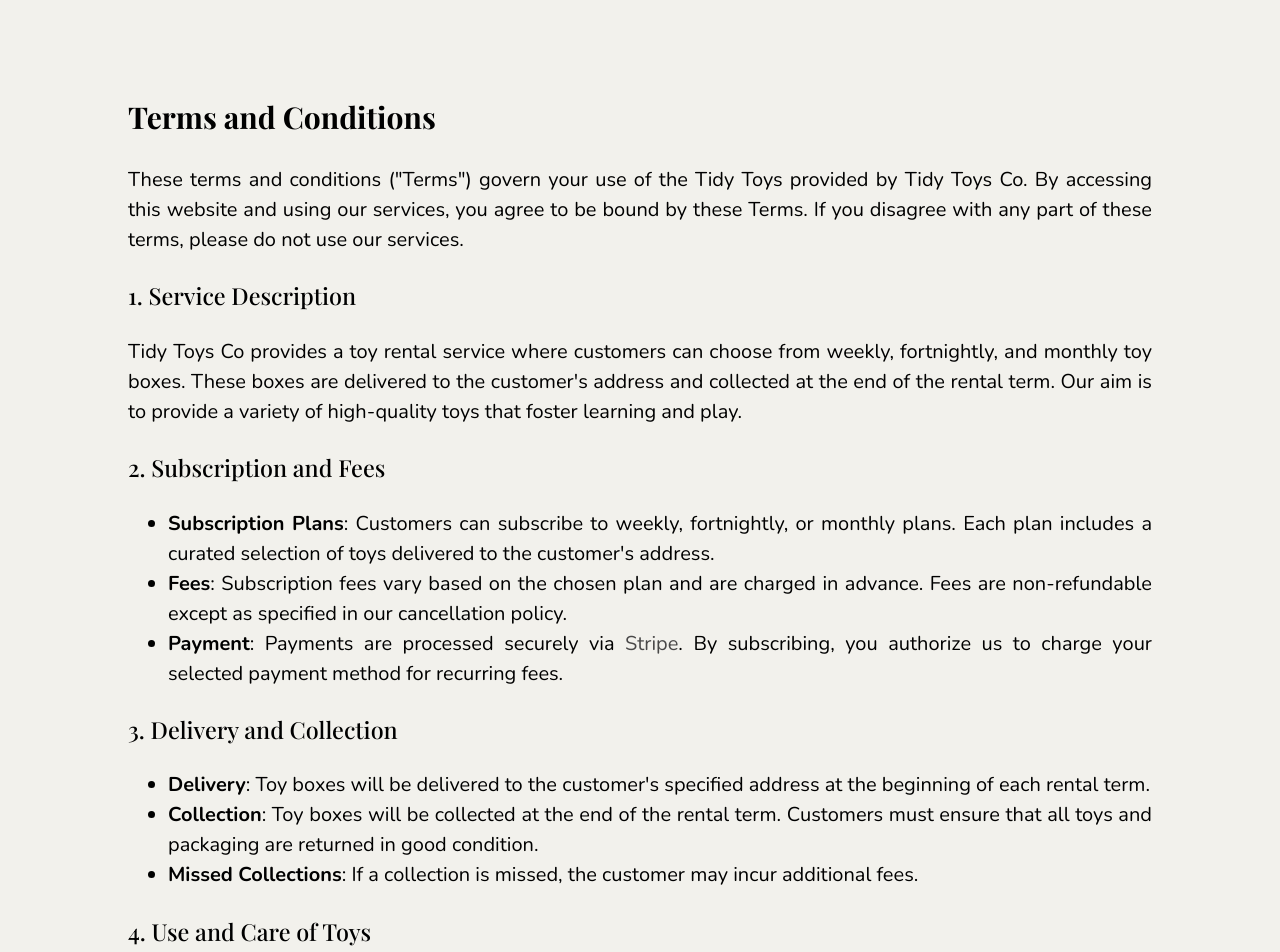
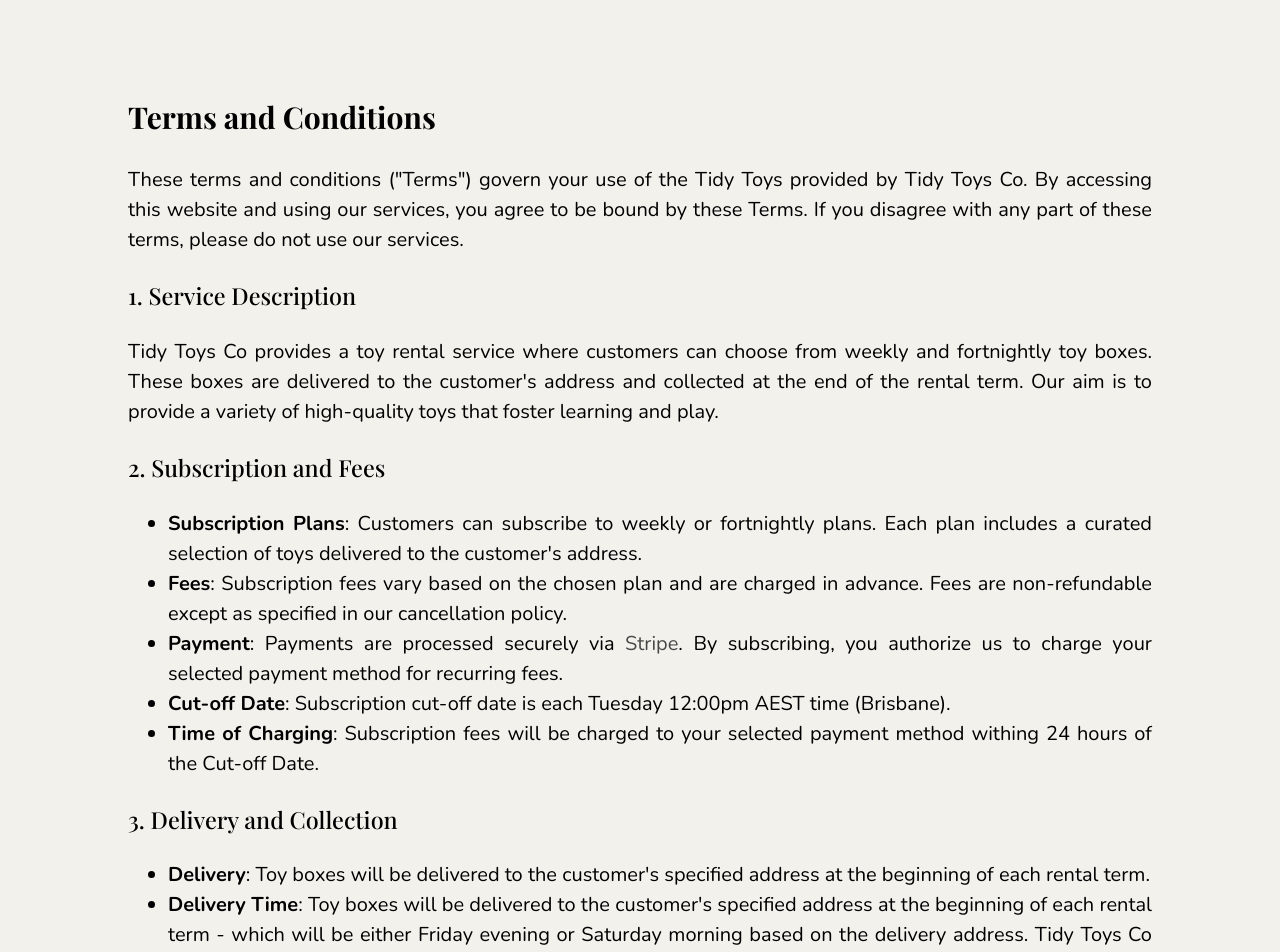
Before and after one commit to sandra-arato/tidy-toys, a React (Create React App) app: page /terms in a window 1280 px wide. Shown: the top 952 px of the page. Built offline with nearby package versions, Linux system fonts and the light colour scheme; a web font is replaced by a local one.

Commit message:
added faq

```diff
--- a/src/App.module.css
+++ b/src/App.module.css
@@ -2,7 +2,7 @@
 @import url('https://fonts.googleapis.com/css2?family=Fredoka:wght@300..700&family=Nunito:wght@300..700&family=Playfair+Display:ital,wght@0,400..900;1,400..900&&family=Playfair+Display:ital,wght@0,400..900;1,400..900&display=swap');
 :root {
   --primary-color: #f2f1ec;
-  --secondary-color: rgb(238, 200, 176);
+  --secondary-color: #eec8b0;
   --secondary-strong: #b65619;
   --dark-copy: #494848;
   --green: #b2ae93;
--- a/src/components/Landing/Landing.js
+++ b/src/components/Landing/Landing.js
@@ -10,6 +10,7 @@
 import { Link } from 'react-router-dom';
 import Postcodes from '../Postcodes/Postcodes';
 import Products from '../Products/Products';
+import FAQ from '../FAQ/FAQ';
 
 function Landing() {
     const [contactFormOpen, setContactFormOpen] = useState(false);
@@ -39,6 +40,7 @@
           <Products />
           <Postcodes openContactForm={openForm} />
           <Features />
+          <FAQ />
         </main>
       </div>
 
--- a/src/components/Products/Products.module.css
+++ b/src/components/Products/Products.module.css
@@ -122,7 +122,7 @@
     gap: 0.25rem;
     padding: 0 1rem 1rem 1rem;
     margin: 0;
-    font-size: 0.75rem;
+    font-size: 0.875rem;
 
     li {
       margin: 0;
@@ -158,7 +158,7 @@
 
 .cardDescription {
   padding: 0 0.75rem;
-  font-size: 0.75rem;
+  font-size: 1rem;
   font-weight: 800;
   text-align: justify;
 }
--- a/src/components/TermsAndConditions/Terms.js
+++ b/src/components/TermsAndConditions/Terms.js
@@ -11,22 +11,25 @@
 
         <h3>1. Service Description</h3>
 
-        <p>Tidy Toys Co provides a toy rental service where customers can choose from weekly, fortnightly, and monthly toy boxes. These boxes are delivered to the customer's address and collected at the end of the rental term. Our aim is to provide a variety of high-quality toys that foster learning and play.</p>
+        <p>Tidy Toys Co provides a toy rental service where customers can choose from weekly and fortnightly toy boxes. These boxes are delivered to the customer's address and collected at the end of the rental term. Our aim is to provide a variety of high-quality toys that foster learning and play.</p>
 
         <h3>2. Subscription and Fees</h3>
 
         <ul>
-          <li><strong>Subscription Plans</strong>: Customers can subscribe to weekly, fortnightly, or monthly plans. Each plan includes a curated selection of toys delivered to the customer's address.</li>
+          <li><strong>Subscription Plans</strong>: Customers can subscribe to weekly or fortnightly plans. Each plan includes a curated selection of toys delivered to the customer's address.</li>
           <li><strong>Fees</strong>: Subscription fees vary based on the chosen plan and are charged in advance. Fees are non-refundable except as specified in our cancellation policy.</li>
           <li><strong>Payment</strong>: Payments are processed securely via <a href="https://stripe.com/au" target="_blank" rel="noreferrer">Stripe</a>. By subscribing, you authorize us to charge your selected payment method for recurring fees.</li>
+          <li><strong>Cut-off Date</strong>: Subscription cut-off date is each Tuesday 12:00pm AEST time (Brisbane).</li>
+          <li><strong>Time of Charging</strong>: Subscription fees will be charged to your selected payment method withing 24 hours of the Cut-off Date.</li>
         </ul>
 
         <h3>3. Delivery and Collection</h3>
 
         <ul>
           <li><strong>Delivery</strong>: Toy boxes will be delivered to the customer's specified address at the beginning of each rental term.</li>
+          <li><strong>Delivery Time</strong>: Toy boxes will be delivered to the customer's specified address at the beginning of each rental term - which will be either Friday evening or Saturday morning based on the delivery address. Tidy Toys Co reserves the right to change the start of the rental term from the usual Friday evening to Saturday morning and vice versa based on delivery schedule.</li>
           <li><strong>Collection</strong>: Toy boxes will be collected at the end of the rental term. Customers must ensure that all toys and packaging are returned in good condition.</li>
-          <li><strong>Missed Collections</strong>: If a collection is missed, the customer may incur additional fees.</li>
+          <li><strong>Missed Collections</strong>: If a collection is missed, the customer incurs additional fees. A weekly surcharge of $25 will be applied for every week the customer fails to return the box.</li>
         </ul>
 
         <h3>4. Use and Care of Toys</h3>
```
